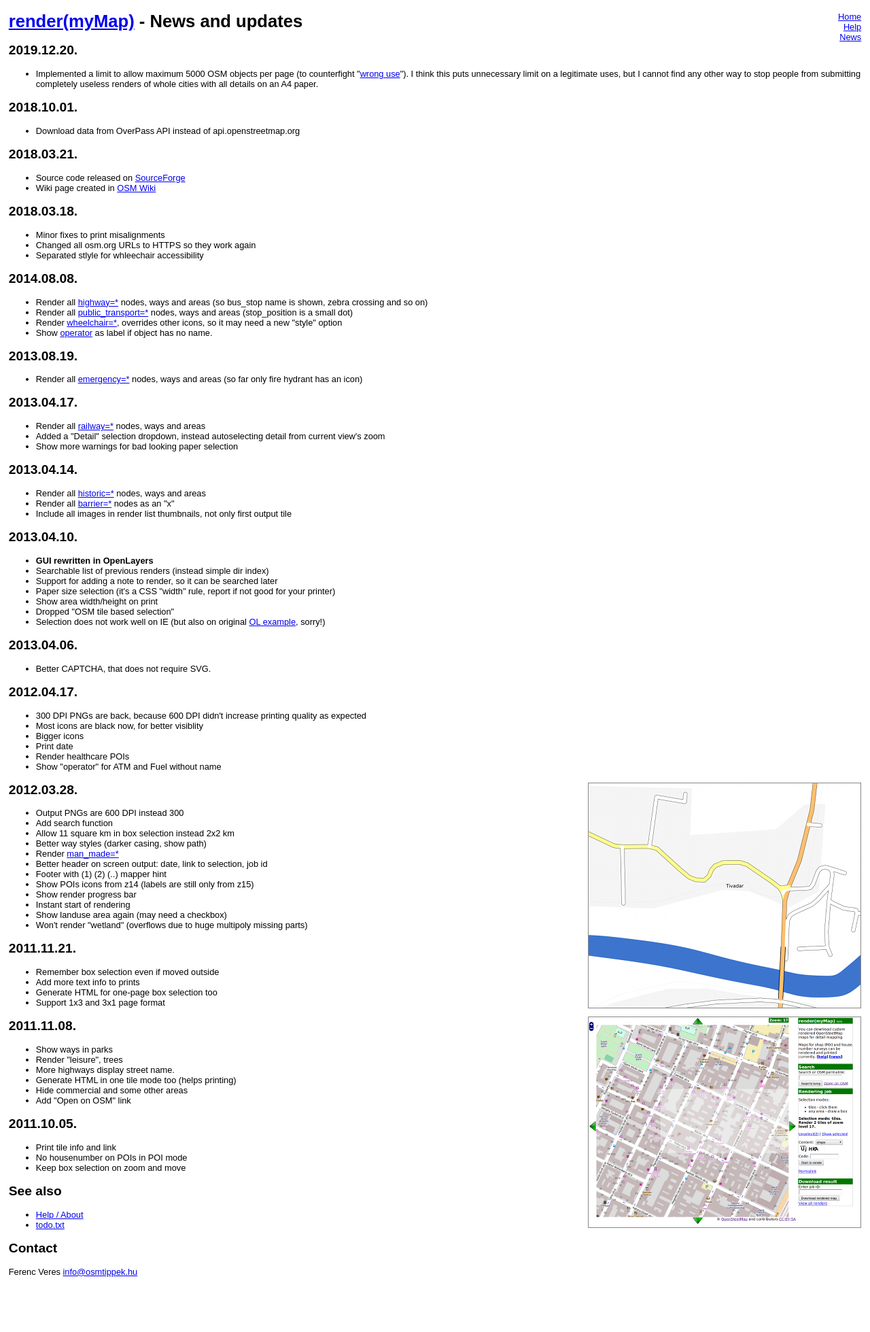
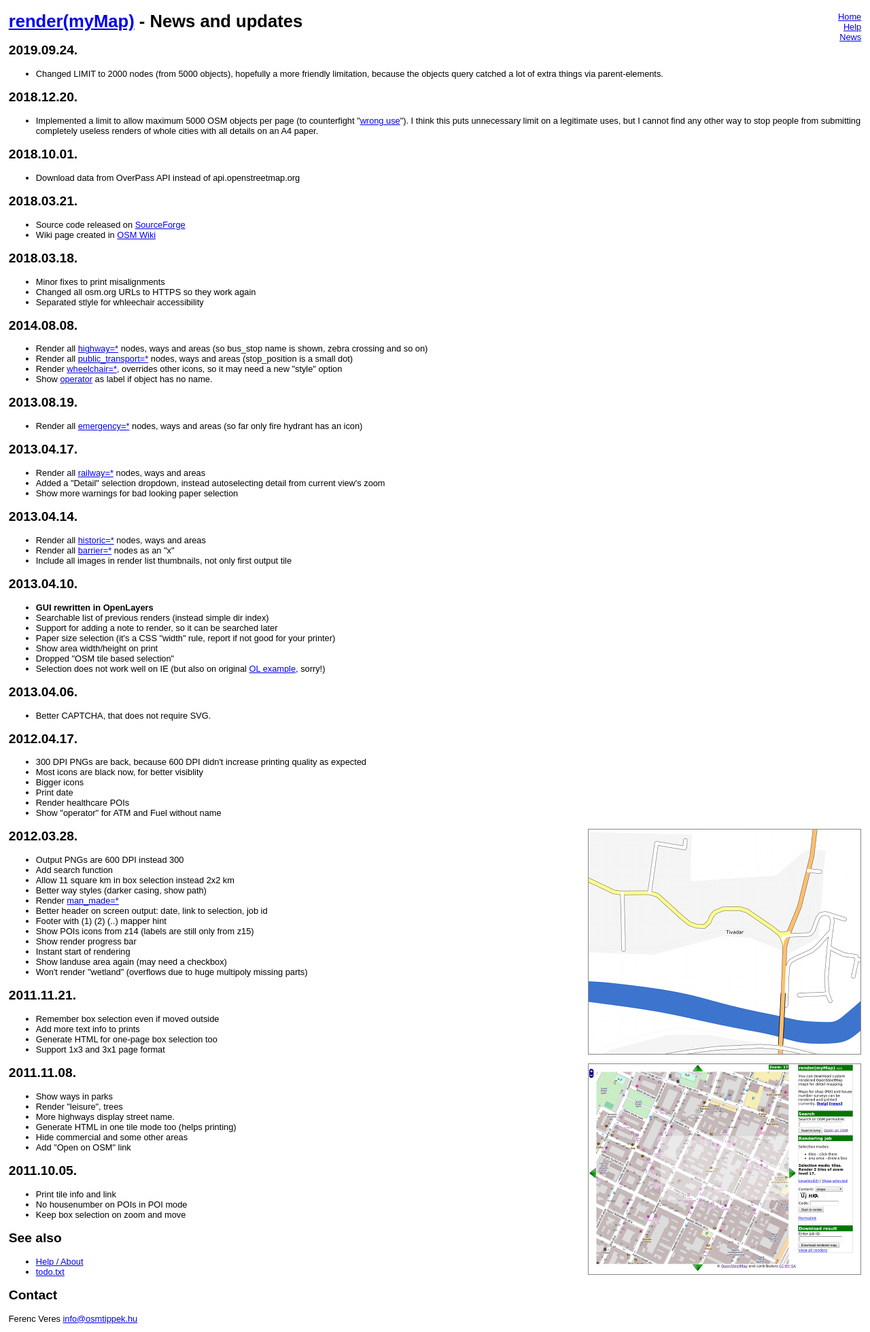
Before and after one commit to layertwo/ceyx, a PHP site: page /news.html in a window 1280 px wide. Shown: the whole page at 68% size. Before the commit the page ends 1878 px from the top, so only its background shows below. Run offline with PHP 8.4, Linux system fonts and the light colour scheme.

Commit message:
Changed LIMIT to 2000 nodes (from 5000 objects), hopefully a more friendly limitation, because the objects query catched a lot of extra things via parent-elements.

```diff
--- a/web-frontend/js/script.js
+++ b/web-frontend/js/script.js
@@ -195,7 +195,7 @@
 
 	// Query number of OSM elements in the selected area
 	$.ajax(OVERPASSURL, {
-			data: { data: "[out:json][timeout:25];(node(" + bbox + ");way(" + bbox + ");relation(" + bbox + "););out count;>;out count;" },
+			data: { data: "[out:json][timeout:25];(node(" + bbox + "););out count;>;out count;" },
 			success: function(res, textStatus, jqXHR) {
 				var elems = 0;
 				// Parse "count" result from Overpass API
@@ -209,9 +209,9 @@
 				log(elems);
 				OBJECTCOUNT = elems;
 				if(OBJECTCOUNT/pages > MAX_OBJ_PER_PAGE) {
-				$("#clientinfo").append("<p class=\"error\">Selected " + OBJECTCOUNT + " OSM objects"
+				$("#clientinfo").append("<p class=\"error\">Selected " + OBJECTCOUNT + " OSM nodes"
 					+ ". Please select smaller area or more papers. Maximum: "
-					+ MAX_OBJ_PER_PAGE + " objects per page.</p>");
+					+ MAX_OBJ_PER_PAGE + " nodes per page.</p>");
 					$("#submit").prop("disabled", true);
 				} else {
 					$("#submit").prop("disabled", false)
--- a/web-frontend/lib.php
+++ b/web-frontend/lib.php
@@ -30,7 +30,7 @@
 	public $PAGES_H_MAX = 3; /*< Maximum 3x3 pages for box */
 	public $BBOX_EDGE = 0.003; /*< Increase download area by this degree in all directions */
 	public $MAX_SQUARE_KM = 18; /*< Maximum allowed rendered area */
-	public $MAX_OBJ_PER_PAGE = 5000; /*< Maximum OSM elements on a page */
+	public $MAX_OBJ_PER_PAGE = 2000; /*< Maximum OSM nodes on a page */
 	public $SITEURL = "http://render.osmtippek.hu/";
 
 	public $PAPERSIZES = array("a4p", "a4l", "letterp", "letterl");
--- a/web-frontend/news.html
+++ b/web-frontend/news.html
@@ -14,7 +14,12 @@
 	<h1><a href="index.php">render(myMap)</a> - News and updates</h1>
 
 
-	<h2>2019.12.20.</h2>
+	<h2>2019.09.24.</h2>
+	<ul>
+	<li>Changed LIMIT to 2000 nodes (from 5000 objects), hopefully a more friendly limitation, because the objects query catched a lot of extra things via parent-elements.</li>
+	</ul>
+
+	<h2>2018.12.20.</h2>
 	<ul>
 		<li>Implemented a limit to allow maximum 5000 OSM objects per page (to counterfight "<a href="help.html">wrong use</a>"). I think this puts unnecessary limit on a legitimate uses, but I cannot find any other way to stop people from submitting completely useless renders of whole cities with all details on an A4 paper.</li>
 	</ul>
```
